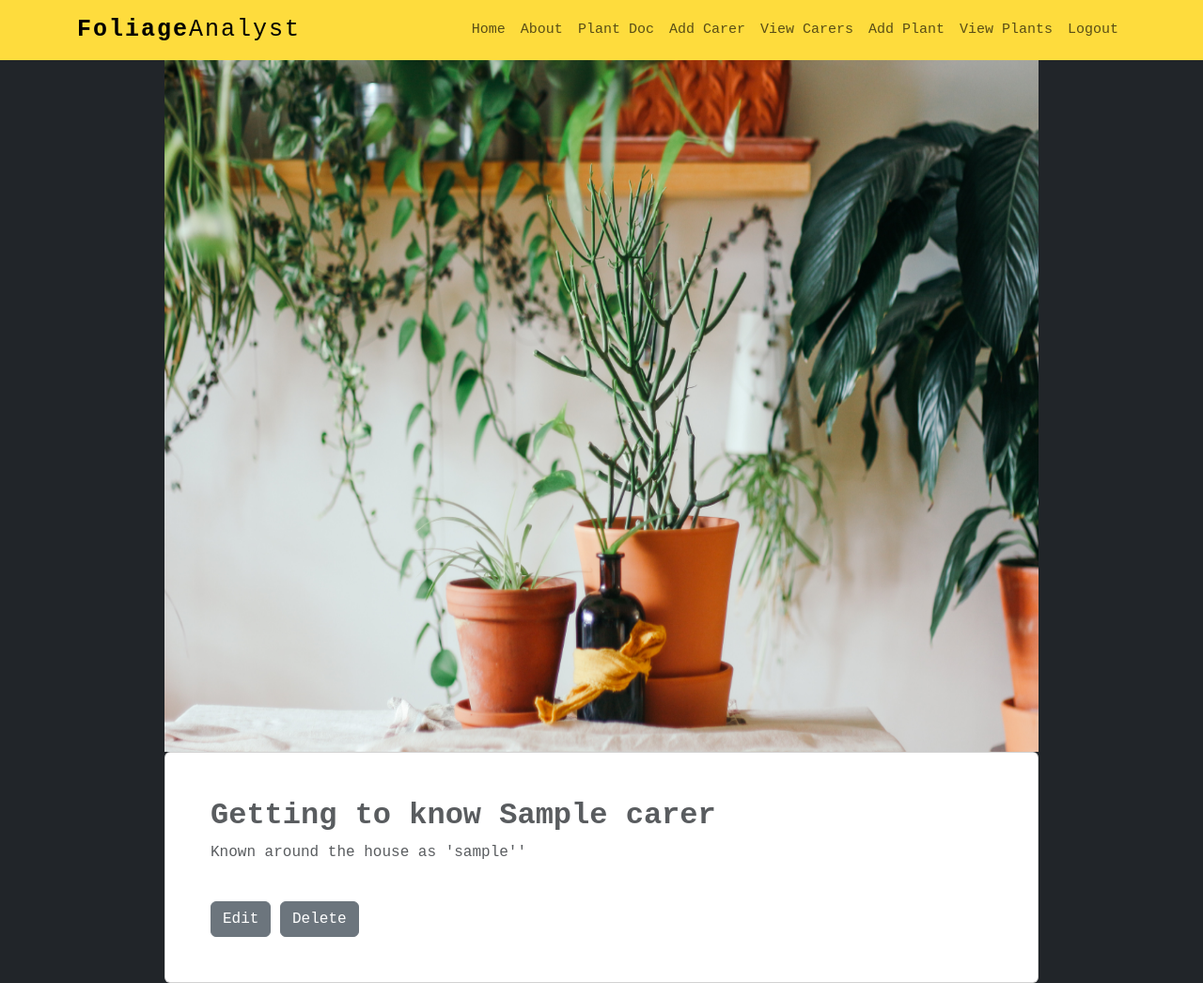
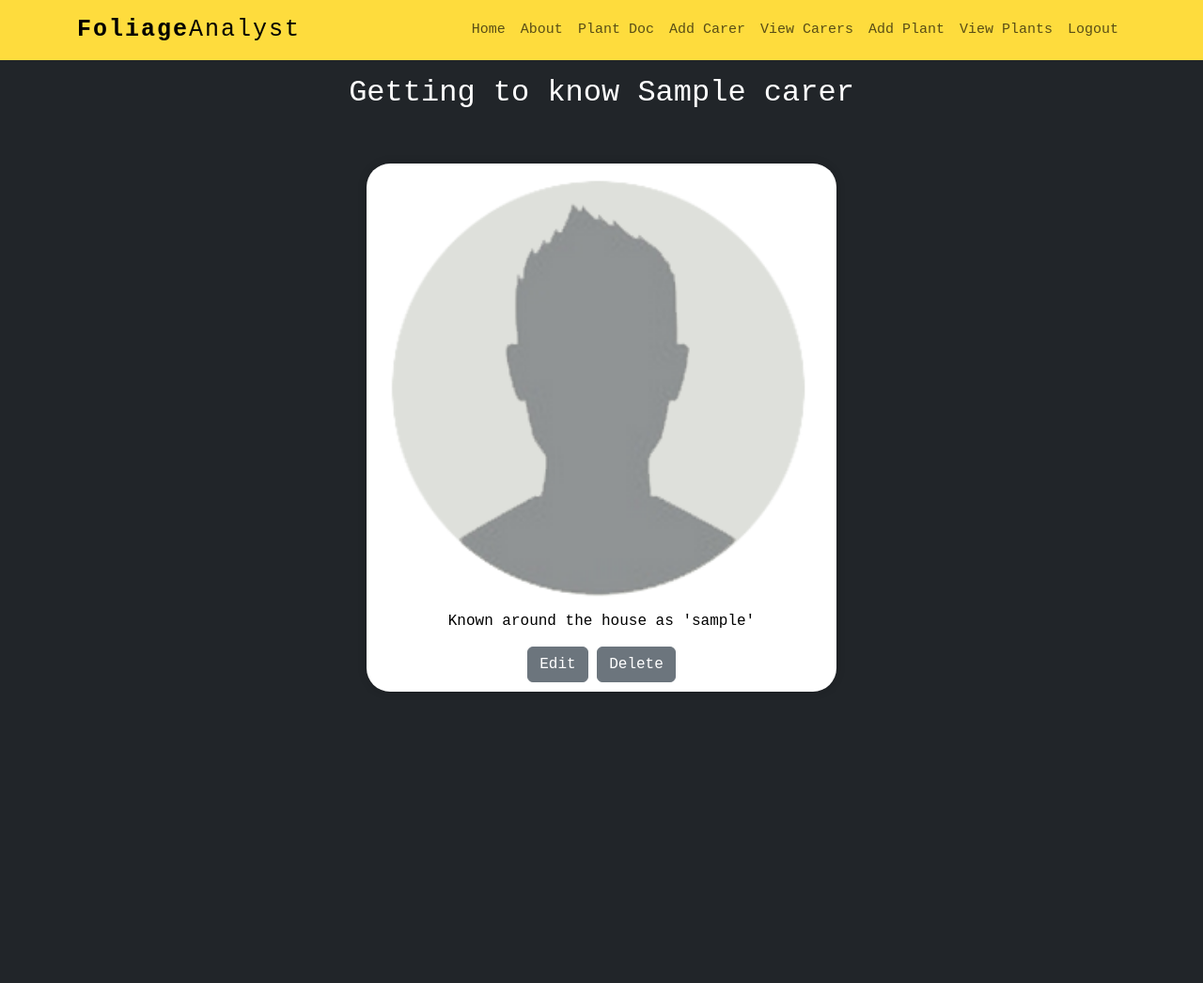
Before and after one commit to staceyjf/foliageanalyst, a Django app: page /carers/1/ in a window 1280 px wide. Shown: the whole page at 94% size. After the commit the page ends 736 px from the top, so only its background shows below. Run offline with Django 4.2, Linux system fonts and the light colour scheme; tables that the repository leaves empty hold one stand-in row (values such as "Sample post").

Commit message:
revision made to carer details

```diff
--- a/main_app/static/css/style.css
+++ b/main_app/static/css/style.css
@@ -29,7 +29,6 @@ form {
 }
 
 /* carousel */
-
 .carousel-item {
   height: 100vh;
   min-height: 300px;
@@ -171,6 +170,36 @@ form {
     flex-direction: column;
 }
 
+/* Detail pages */
+.wrapper-details {
+  display: flex;
+	flex-wrap: wrap;
+	justify-content: center;
+	width: 90%;
+	margin: 5% auto;
+}
+
+/* Edit pages */
+.wrapper-edit {
+  display: flex;
+	flex-wrap: wrap;
+	justify-content: center;
+	width: 90%;
+	margin: 5% auto;
+}
+
+.details-profile {
+  width: 100%; /* Full width by default */
+  max-width: 500px; /* Adjust max-width as needed */
+  margin-bottom: 30px;
+  padding: 10px;
+  box-shadow: 0 0 10px rgba(0, 0, 0, 0.2);
+  position: relative;
+  overflow: hidden;
+  background-color: #fff;
+  border-radius: 25px;
+}
+
 /* responsive CSS */
 
 @media only screen and (min-width:768px) and (max-width: 991px) {
@@ -184,10 +213,12 @@ form {
 }
 
 @media only screen and (max-width:767px) {
+  /* nav bar */
   .navbar-nav {
     text-align: center;
   }
 
+  /* carousel */
   .carousel-caption {
     bottom: 125px;
   }
@@ -205,4 +236,9 @@ form {
     line-height: 1.6;
     font-size: 12px;
   }
+
+  /* Detail pages */
+  .details-profile {
+    max-width: 100%; /* Full width on smaller screens */
+  }
 }
--- a/main_app/templates/main_app/carer_detail.html
+++ b/main_app/templates/main_app/carer_detail.html
@@ -2,43 +2,26 @@
 {% load static %}
 {% block content %}
 
-<!-- Section: About author -->
-<section class="mb-10">
+
+<main id="carer" class="main-styling">
   <div class="container">
-
-      <div class="row gx-0 align-items-center">
-        <div class="col-lg-1"></div>
-
-        <div class="col-lg-10 mb-2 mb-lg-0">
-          <img src="{% static 'images/brina-blum-s5-NmxNA-7c-unsplash.jpg' %}" class="w-100" alt="xx" />
+    <div class="section-header text-center pb5">
+      <h2>Getting to know {{ object.name }}</h2>
+      <div class="wrapper-details">
+        <div class="details-profile">
+          <div class="img-area">
+            <img src="{% static 'images/avt.png' %}" alt="placeholder image">
           </div>
 
-        <div class="col-lg-1"></div>
+          <div class="info-area">
+            <span class="span-list">Known around the house as '{{ object.nickname }}'</span>
           </div>
-
-      <div class="row gx-0 align-items-center">
-        <div class="col-lg-1"></div>
-
-        <div class="col-lg-10 mb-5 mb-lg-0 ">
-          <div class="card me-lg-n5">
-            <div class="card-body p-lg-5">
-
-                <h2 class="fw-bold">
-                  <span class="text-muted">Getting to know {{ object.name }}</span>
-                </h2>
-                <p class="text-muted text-start no-underline">
-                  Known around the house as '{{ object.nickname }}''
-                </p>
-                  <!-- edit/delete btns -->
-                  <br>
           <a href="{% url 'carers_update' carer.id %}" class="btn btn-secondary text-white">Edit</a>
           <a href="{% url 'carers_delete' carer.id %}" class="btn btn-secondary text-white">Delete</a>
-
       </div>
       </div>
     </div>
-
-        <div class="col-lg-1"></div>
   </div>
+</main>
 
 {% endblock %}
--- a/main_app/templates/main_app/carer_list.html
+++ b/main_app/templates/main_app/carer_list.html
@@ -13,7 +13,7 @@
       {% for carer in carer_list %}
       <div class="product-area">
         <div class="img-area">
-          <img src="{% static 'images/avt.png' %}" alt="">
+          <img src="{% static 'images/avt.png' %}" alt="placeholder image">
           <div class="product-overlay">
             <div class="overlay">
               <a href="{% url 'carers_detail' carer.id %}" class="btn-1">View Details</a>
```
Also changed, not shown: main_app/templates/main_app/carer_confirm_delete.html (+10 -10 lines), main_app/templates/main_app/carer_form.html (+11 -3 lines). Lines whose indentation alone changed are shown as unchanged.
